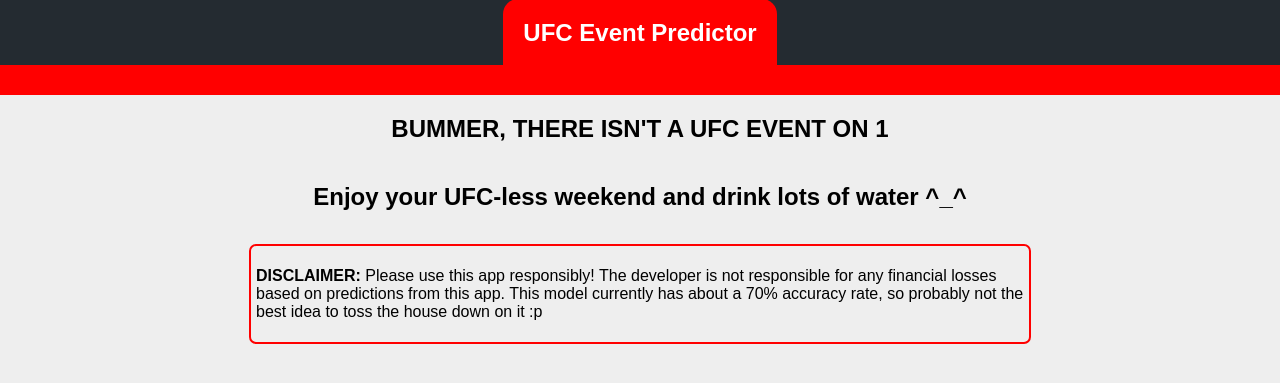
After one commit to natebuel29/ufc-event-predictor, a Flask app: page /invalid-event/1 in a window 1280 px wide. The commit adds this page. Shown: the top 383 px of the page. Run offline with Flask 2, Linux system fonts and the light colour scheme; parts of the project's set-up code (start-up, migrations or seed data) failed here and were passed over.

Commit message:
create no_event.html webpage

```diff
--- a/ufc_predictor/invalid_event/views.py
+++ b/ufc_predictor/invalid_event/views.py
@@ -7,5 +7,4 @@
 
 @invalid_event_views.route('/invalid-event/<date>')
 def invalid_date(date):
-    print(f"yoooo im in my zone im feeling it on {date}")
-    return render_template('invalid_event/invalid_event.html', date=date)
+    return render_template('invalid_event/no_event.html', date=date)
--- a/ufc_predictor/logistic_regression/logistic_regression_service.py
+++ b/ufc_predictor/logistic_regression/logistic_regression_service.py
@@ -8,8 +8,6 @@
 
 def predict(date):
     future_df = db.get_future_machups(date)
-    print(future_df)
-
     fights_df = db.get_past_matchups()
 
     # grab event name
--- a/ufc_predictor/logistic_regression/views.py
+++ b/ufc_predictor/logistic_regression/views.py
@@ -15,8 +15,7 @@
     if pendulum.now().weekday() == 6:
         saturday_date = pendulum.now().previous(pendulum.SATURDAY).format('YYYY-MM-DD')
     elif pendulum.now().weekday() != 5:
-        # UPDATE THIS BACK TO SATURDAY BEFORE MERGING
-        saturday_date = pendulum.now().next(pendulum.FRIDAY).format('YYYY-MM-DD')
+        saturday_date = pendulum.now().next(pendulum.SATURDAY).format('YYYY-MM-DD')
     else:
         saturday_date = pendulum.now().format('YYYY-MM-DD')
 
--- a/ufc_predictor/static/style.css
+++ b/ufc_predictor/static/style.css
@@ -85,6 +85,13 @@
     height: 95px;
 }
 
+.no_event_header_wrapper {
+    display: flex;
+    justify-content: center;
+    text-align: center;
+    align-items: center;
+}
+
 .table_wrapper {
     display: flex;
     justify-content: center;
--- /dev/null
+++ b/ufc_predictor/templates/invalid_event/no_event.html
@@ -0,0 +1,11 @@
+{% extends 'base.html' %}
+
+{% block content %}
+<div class="no_event_header_wrapper">
+    <h1>BUMMER, THERE ISN'T A UFC EVENT ON {{date}} </h1>
+</div>
+<div class="no_event_header_wrapper">
+    <h2>Enjoy your UFC-less weekend and drink lots of water  ^_^</h2>
+</div>
+
+{% endblock %}
```
